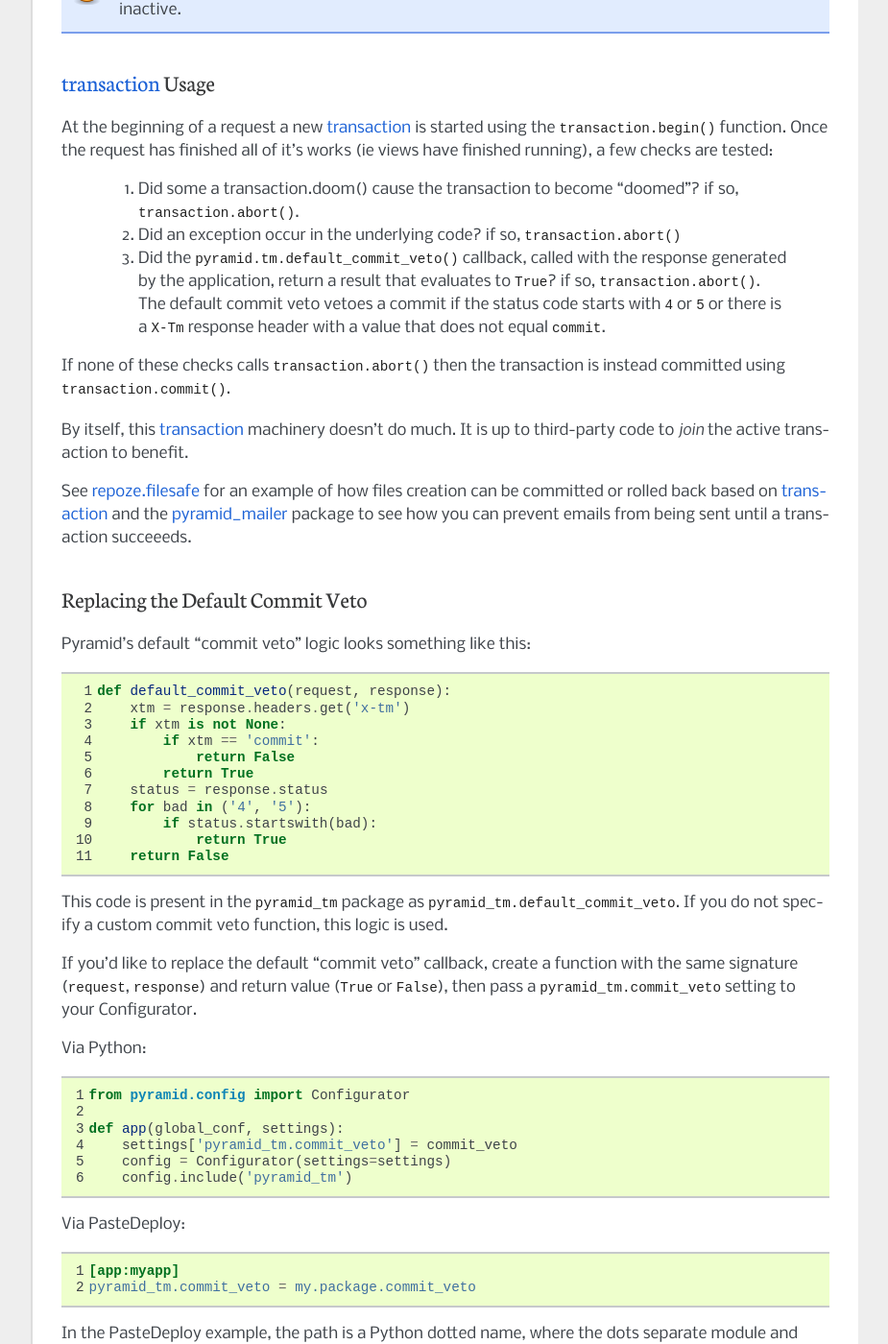
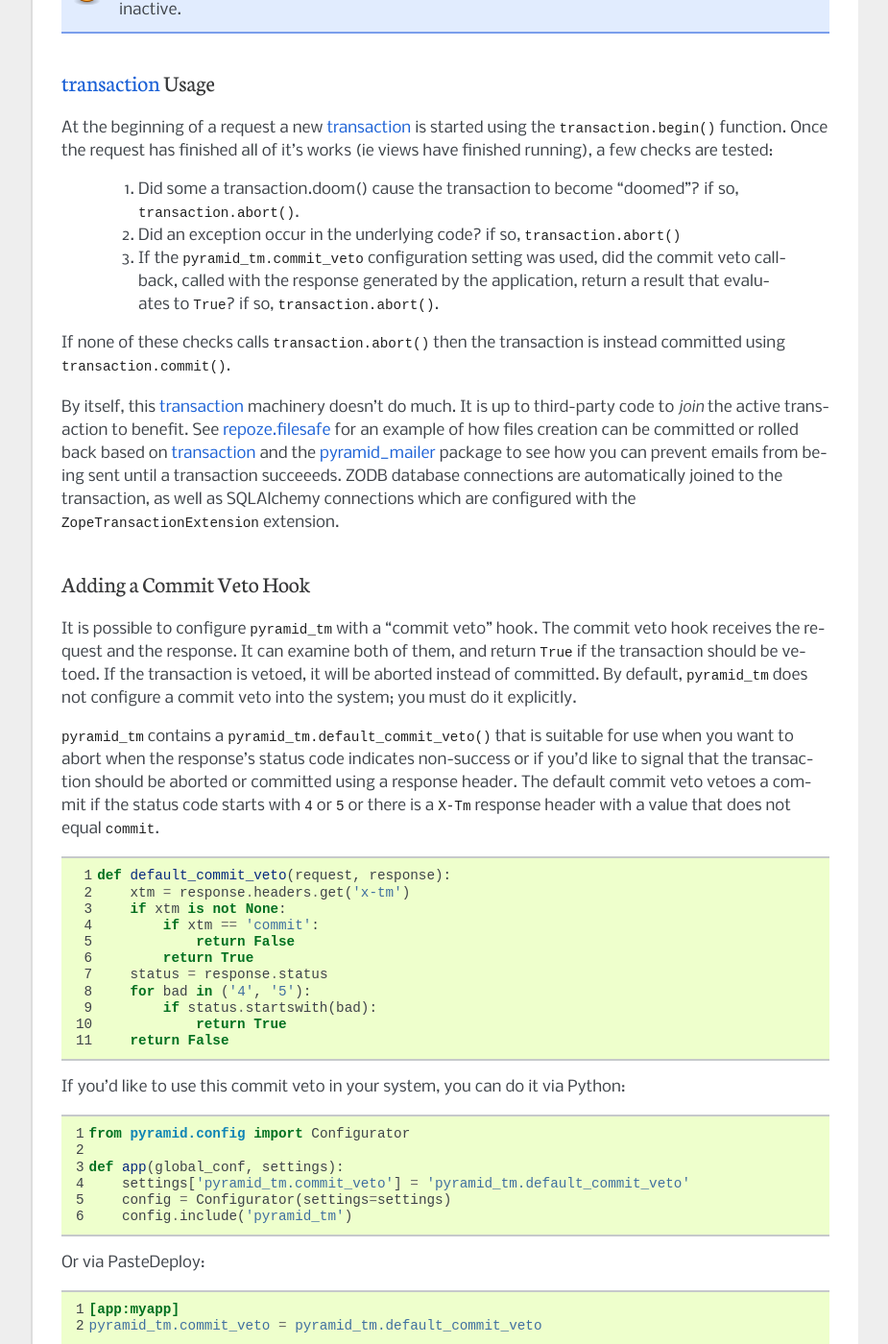
Before and after one commit to Pylons/pyramid_tm, a Sphinx documentation site: the page built from docs/index.rst, in a window 1280 px wide and 1400 px high, scrolled down 732 px. Shown: the whole window at 96% size, without its empty margins (198-1123 px from the left). Built offline with Sphinx 7.4.7, drawn with Linux system fonts in a browser that asks for light colours; some of the changed text lies outside the part shown.

Commit message:
- The ``default_commit_veto`` commit veto callback is no longer configured   into the system by default.  Use ``pyramid_tm.commit_veto =   pyramid_tm.default_commit_veto`` in the deployment settings to add it.   This is for parity with ``repoze.tm2``, which doesn't configure in a commit   veto by default either.

```diff
--- a/docs/index.rst
+++ b/docs/index.rst
@@ -49,29 +49,41 @@
   2) Did an exception occur in the underlying code? if so,
      ``transaction.abort()``
 
-  3) Did the :func:`pyramid.tm.default_commit_veto` callback, called with the
-     response generated by the application, return a result that evaluates to
-     ``True``? if so, ``transaction.abort()``.  The default commit veto
-     vetoes a commit if the status code starts with ``4`` or ``5`` or there
-     is a ``X-Tm`` response header with a value that does not equal
-     ``commit``.
+  3) If the ``pyramid_tm.commit_veto`` configuration setting was used, did
+     the commit veto callback, called with the response generated by the
+     application, return a result that evaluates to ``True``? if so,
+     ``transaction.abort()``.
 
 If none of these checks calls ``transaction.abort()`` then the transaction is
 instead committed using ``transaction.commit()``.
 
 By itself, this :term:`transaction` machinery doesn't do much.  It is up to
-third-party code to *join* the active transaction to benefit.
-
-See `repoze.filesafe <http://pypi.python.org/pypi/repoze.filesafe>`_ for an
+third-party code to *join* the active transaction to benefit.  See
+`repoze.filesafe <http://pypi.python.org/pypi/repoze.filesafe>`_ for an
 example of how files creation can be committed or rolled back based on
 :term:`transaction` and the `pyramid_mailer
 <http://docs.pylonsproject.org/projects/pyramid_mailer/dev/>`_ package to see
 how you can prevent emails from being sent until a transaction succeeeds.
+ZODB database connections are automatically joined to the transaction, as
+well as SQLAlchemy connections which are configured with the
+``ZopeTransactionExtension`` extension.
 
-Replacing the Default Commit Veto
----------------------------------
+Adding a Commit Veto Hook
+-------------------------
 
-Pyramid's default "commit veto" logic looks something like this:
+It is possible to configure ``pyramid_tm`` with a "commit veto" hook.  The
+commit veto hook receives the request and the response.  It can examine both
+of them, and return ``True`` if the transaction should be vetoed.  If the
+transaction is vetoed, it will be aborted instead of committed.  By default,
+``pyramid_tm`` does not configure a commit veto into the system; you must do
+it explicitly.
+
+:mod:`pyramid_tm` contains a :func:`pyramid_tm.default_commit_veto` that is
+suitable for use when you want to abort when the response's status code
+indicates non-success or if you'd like to signal that the transaction should
+be aborted or committed using a response header.  The default commit veto
+vetoes a commit if the status code starts with ``4`` or ``5`` or there is a
+``X-Tm`` response header with a value that does not equal ``commit``.
 
 .. code-block:: python
    :linenos:
@@ -88,14 +100,32 @@
                return True
        return False
 
-This code is present in the ``pyramid_tm`` package as
-``pyramid_tm.default_commit_veto``.  If you do not specify a custom commit
-veto function, this logic is used.
+If you'd like to use this commit veto in your system, you can do it via
+Python:
 
-If you'd like to replace the default "commit veto" callback, create a
-function with the same signature (``request``, ``response``) and return value
-(``True`` or ``False``), then pass a ``pyramid_tm.commit_veto`` setting to
-your :term:`Configurator`.
+.. code-block:: python
+   :linenos:
+
+   from pyramid.config import Configurator
+
+   def app(global_conf, settings):
+       settings['pyramid_tm.commit_veto'] = 'pyramid_tm.default_commit_veto'
+       config = Configurator(settings=settings)
+       config.include('pyramid_tm')
+
+Or via PasteDeploy:
+
+.. code-block:: ini
+   :linenos:
+
+   [app:myapp]
+   pyramid_tm.commit_veto = pyramid_tm.default_commit_veto
+
+If you'd like to use a different "commit veto" callback, create a function
+with the same signature (``request``, ``response``) and return value
+(``True`` or ``False``), then pass a ``pyramid_tm.commit_veto`` key/value
+pair in your settings which points at the Python dotted name of this commit
+veto.
 
 Via Python:
 
@@ -122,9 +152,6 @@
 contents.  In the above example, the code would be implemented as a
 "commit_veto" function which lives in the "package" submodule of the "my"
 package.
-
-To run without a commit veto function, pass the empty string or the value
-``None`` as the ``pyramid_tm.commit_veto`` setting.
 
 Retrying
 --------
--- a/pyramid_tm/__init__.py
+++ b/pyramid_tm/__init__.py
@@ -34,8 +34,7 @@
 
 def tm_tween_factory(handler, registry, transaction=transaction):
     # transaction parameterized for testing purposes
-    commit_veto = registry.settings.get('pyramid_tm.commit_veto',
-                                        default_commit_veto)
+    commit_veto = registry.settings.get('pyramid_tm.commit_veto', None)
     attempts = int(registry.settings.get('pyramid_tm.attempts', 1))
 
     if not commit_veto:
```
Also changed, not shown: other parts of docs/index.rst (+1 -1 lines), CHANGES.txt (+11 -3 lines), 1 other file.
